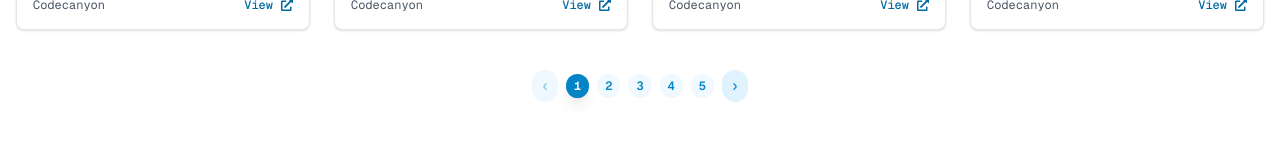
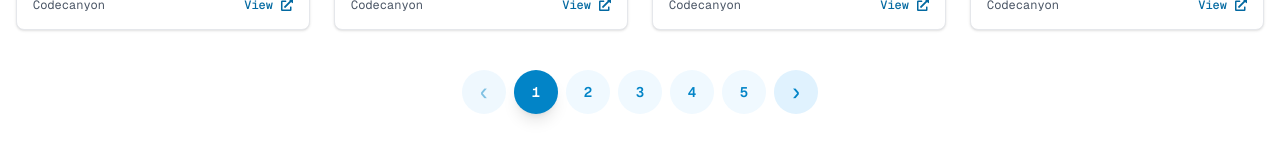
Before and after one commit to mdhasanpatwary/portfolio-app, a Next.js app: page /projects in a window 1280 px wide. Shown: the part 923-1087 px from the top of the page. Built offline with nearby package versions, Linux system fonts and the light colour scheme.

Commit message:
increase pagination button to fix accessibility issue

```diff
--- a/components/global/Pagination.tsx
+++ b/components/global/Pagination.tsx
@@ -14,7 +14,7 @@ export default function Pagination({ currentPage, totalPages, makeHref }: Pagina
       <Link
         aria-label="Previous page"
         href={makeHref(Math.max(1, currentPage - 1))}
-        className={`flex items-center px-2 py-1 rounded-full bg-primary-100 dark:bg-gray-700 text-primary-600 dark:text-primary-300 transition hover:bg-primary-200 dark:hover:bg-gray-600 focus:outline-none focus:ring-2 focus:ring-primary-400 ${currentPage === 1 ? "pointer-events-none opacity-50" : ""}`}
+        className={`flex items-center justify-center text-2xl w-11 h-11 rounded-full bg-primary-100 dark:bg-gray-700 text-primary-600 dark:text-primary-300 transition hover:bg-primary-200 dark:hover:bg-gray-600 focus:outline-none focus:ring-2 focus:ring-primary-400 ${currentPage === 1 ? "pointer-events-none opacity-50" : ""}`}
       >
         ‹
       </Link>
@@ -27,13 +27,13 @@ export default function Pagination({ currentPage, totalPages, makeHref }: Pagina
           (currentPage <= 3 && p <= 4) ||
           (currentPage >= totalPages - 2 && p >= totalPages - 3) ||
           Math.abs(p - currentPage) <= 1;
-        if (!shouldShow) return idx > 0 && arr[idx - 1] !== -1 ? <span key={`e${idx}`} className="px-2 text-gray-600 dark:text-gray-300">...</span> : null;
+        if (!shouldShow) return idx > 0 && arr[idx - 1] !== -1 ? <span key={`e${idx}`} className="text-gray-600 dark:text-gray-300">...</span> : null;
         return (
           <Link
             key={p}
             href={makeHref(p)}
             aria-current={currentPage === p ? "page" : undefined}
-            className={`relative text-xs px-2 py-1 rounded-full transition font-semibold overflow-hidden ${
+            className={`flex items-center justify-center relative text-sm w-11 h-11 rounded-full transition font-semibold overflow-hidden ${
               currentPage === p
                 ? "bg-primary-600 text-white shadow-lg"
                 : "bg-primary-50 dark:bg-gray-800 text-primary-600 dark:text-primary-300 hover:bg-primary-200 dark:hover:bg-gray-700"
@@ -46,7 +46,7 @@ export default function Pagination({ currentPage, totalPages, makeHref }: Pagina
       <Link
         aria-label="Next page"
         href={makeHref(Math.min(totalPages, currentPage + 1))}
-        className={`flex items-center px-2 py-1 rounded-full bg-primary-100 dark:bg-gray-700 text-primary-600 dark:text-primary-300 transition hover:bg-primary-200 dark:hover:bg-gray-600 focus:outline-none focus:ring-2 focus:ring-primary-400 ${currentPage === totalPages ? "pointer-events-none opacity-50" : ""}`}
+        className={`flex items-center justify-center text-2xl w-11 h-11 rounded-full bg-primary-100 dark:bg-gray-700 text-primary-600 dark:text-primary-300 transition hover:bg-primary-200 dark:hover:bg-gray-600 focus:outline-none focus:ring-2 focus:ring-primary-400 ${currentPage === totalPages ? "pointer-events-none opacity-50" : ""}`}
       >
         ›
       </Link>
```
